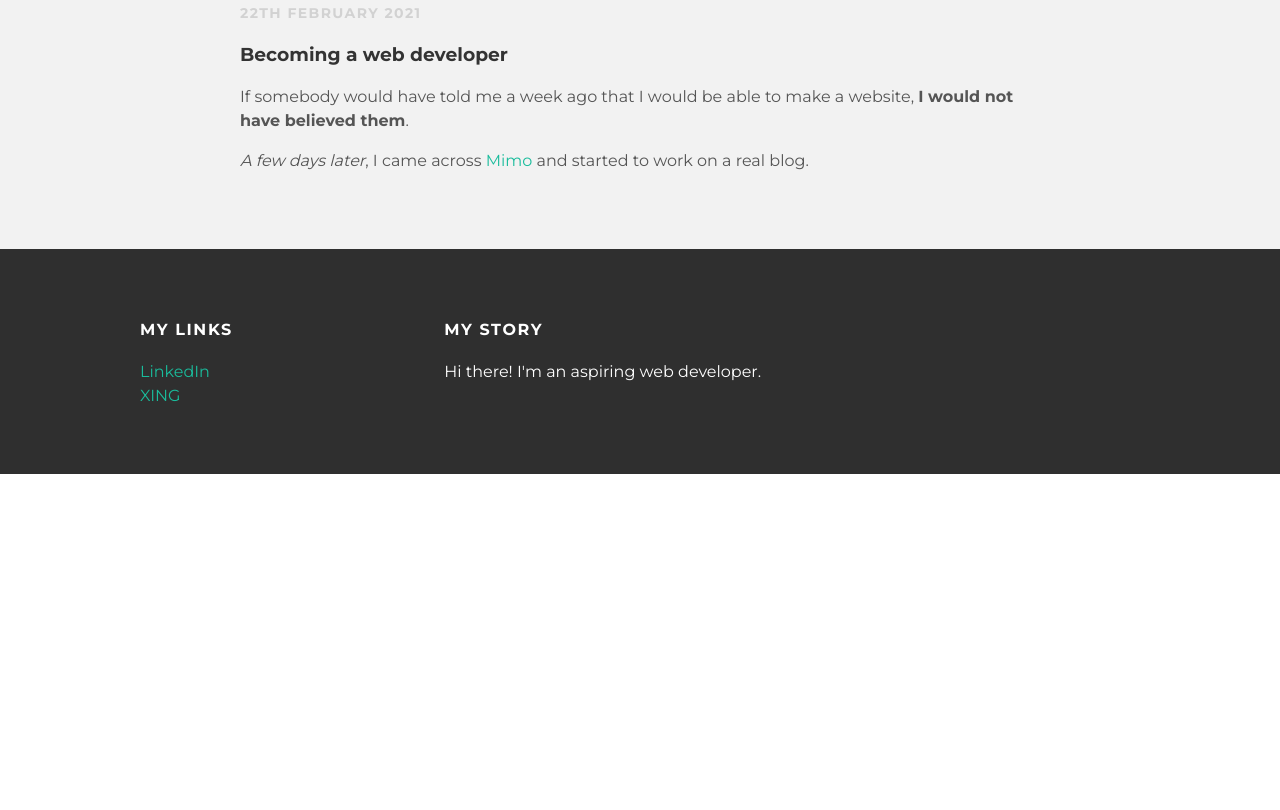
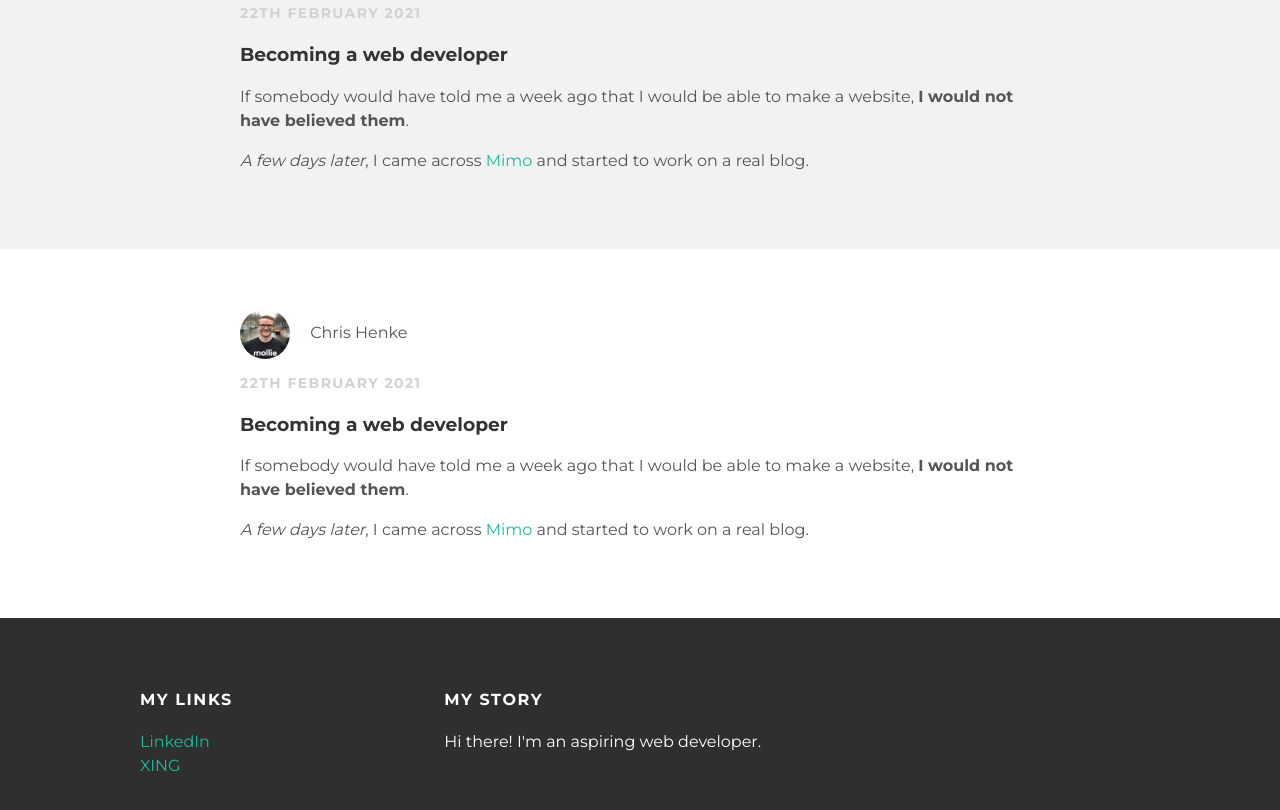
Before and after one commit to Worldcoffee/worldcoffee.github.io, a plain HTML site: page index.html in a window 1280 px wide. Shown: the part 640-1450 px from the top of the page. Before the commit the page ends 1114 px from the top, so only its background shows below. Drawn offline with Linux system fonts and the light colour scheme.

Commit message:
Update index.html

```diff
--- a/index.html
+++ b/index.html
@@ -44,6 +44,20 @@
                     </div>
                 </div>
             </div>
+             <div class="post-container">
+                <div class="post">
+                    <div class="post-author">
+                        <img src="IMG_Chris.png">
+                        <span>Chris Henke</span>
+                    </div>
+                    <p class="post-date">22th February 2021</p>
+                    <h3 class="post-title">Becoming a web developer</h3>
+                    <div class="post-content">
+                        <p>If somebody would have told me a week ago that I would be able to make a website, <strong>I would not have believed them</strong>.</p>
+                        <p><em>A few days later</em>, I came across <a href="https://getmimo.com/">Mimo</a> and started to work on a real blog.</p>
+                    </div>
+                </div>
+            </div>
         </div>
         <div id="footer">
             <div class="container">
```
